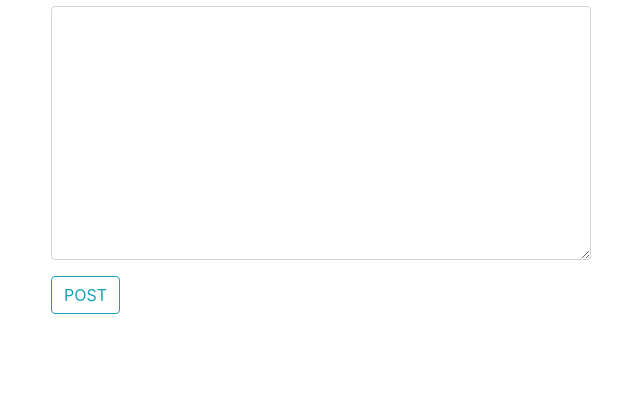
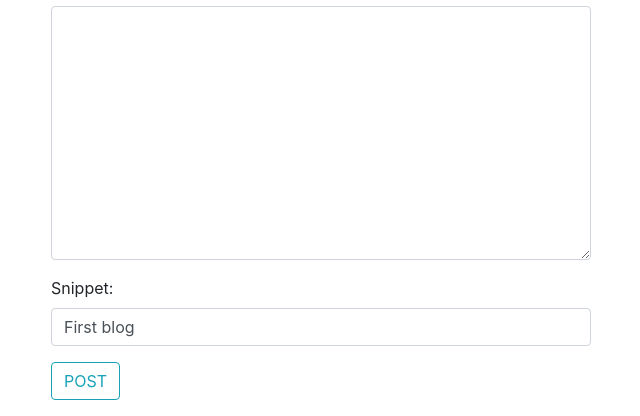
Before and after one commit to Nil0606/Blog-Project, a Django app: page /theblog/Add_post/ in a window 1280 px wide. Shown: the part 420-836 px from the top of the page, without its empty margins (34-674 px from the left). Before the commit the page ends 734 px from the top, so only its background shows below. Run offline with Django 3.2, Linux system fonts and the light colour scheme; the visitor is signed in with stand-in values (Sample User, id 1); some libraries are stand-ins or nearby versions.

Commit message:
add article snippet

```diff
--- a/templates/home.html
+++ b/templates/home.html
@@ -6,7 +6,7 @@
     {% for post in object_list %}
     <li>
         <a href="../article/{{post.id}}/">{{post.title}}</a> - {{post.auther}} - <a href="{% url 'category' post.category|slugify %}">{{post.category}}</a><br>
-        {{post.body|safe|slice:":200"}}............<br>
+        {{post.snippet}}<br>
         <p>{{post.date|date:'M d Y'}}</p>
         {% if user.is_authenticated %}
         {% if user.id == post.auther.id %}
--- a/templates/update_post.html
+++ b/templates/update_post.html
@@ -10,6 +10,7 @@
     {{form.media}}
     <button type="submit" class="btn btn-outline-info">SAVE</button>
 </form></div>
+{% else %}
 <h1>You Are Not Allowed..</h1>
 {% endif %}
 {% endblock %}
--- a/theblog/forms.py
+++ b/theblog/forms.py
@@ -9,23 +9,25 @@ for i in choices:
 class PostForm(forms.ModelForm):
     class Meta:
         model=Post
-        fields=('title','title_tag','auther','category','body')
+        fields=('title','title_tag','auther','category','body','snippet')
         widgets={
             'title':forms.TextInput(attrs={'class':'form-control'}),
             'title_tag': forms.TextInput(attrs={'class':'form-control'}),
             #'auther': forms.Select(attrs={'class':'form-control'}),
             'auther': forms.TextInput(attrs={'class': 'form-control','type':'hidden','id':'current'}),
             'category': forms.Select(choices=choices_list,attrs={'class': 'form-control'}),
-            'body': forms.Textarea(attrs={'class':'form-control'})
+            'body': forms.Textarea(attrs={'class':'form-control'}),
+            'snippet':forms.TextInput(attrs={'class':'form-control'}),
         }
 
 class UpdateForm(forms.ModelForm):
     class Meta:
         model=Post
-        fields=('title','title_tag','category','body',)
+        fields=('title','title_tag','category','body','snippet')
         widgets={
             'title':forms.TextInput(attrs={'class':'form-control'}),
             'title_tag': forms.TextInput(attrs={'class':'form-control'}),
             'category': forms.Select(choices=choices_list, attrs={'class': 'form-control'}),
-            'body': forms.Textarea(attrs={'class':'form-control'})
+            'body': forms.Textarea(attrs={'class':'form-control'}),
+            'snippet': forms.TextInput(attrs={'class': 'form-control'}),
         }
--- a/theblog/models.py
+++ b/theblog/models.py
@@ -18,6 +18,7 @@ class Post(models.Model):
     body=RichTextField(blank=True,null=True)
     likes=models.ManyToManyField(User,related_name='blog_post')
     date=models.DateTimeField(auto_now_add=True,null=True)
+    snippet=models.TextField(default='First blog')
     category=models.CharField(max_length=255,default='Web Developement')
 
     def __str__(self):
```
Also changed, not shown: theblog/migrations/0007_post_snippet.py (added).
